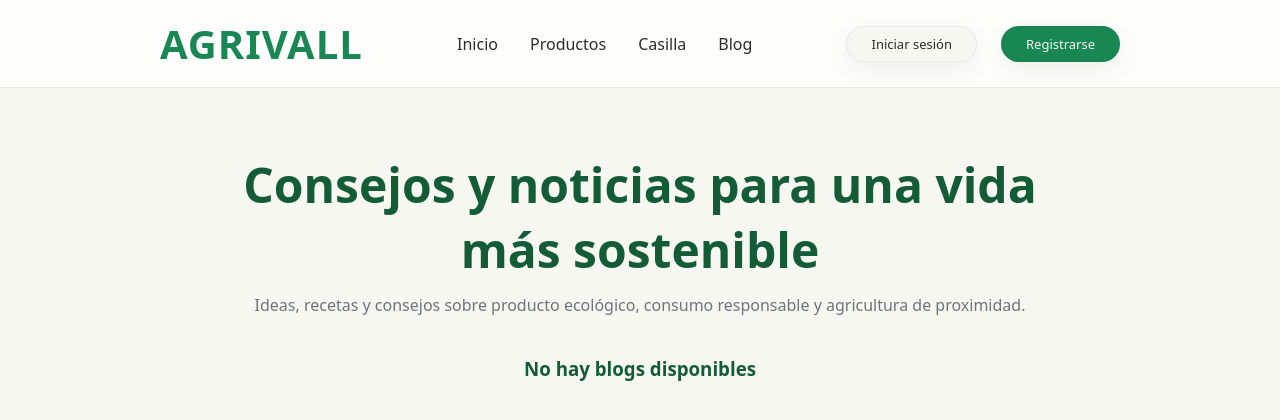
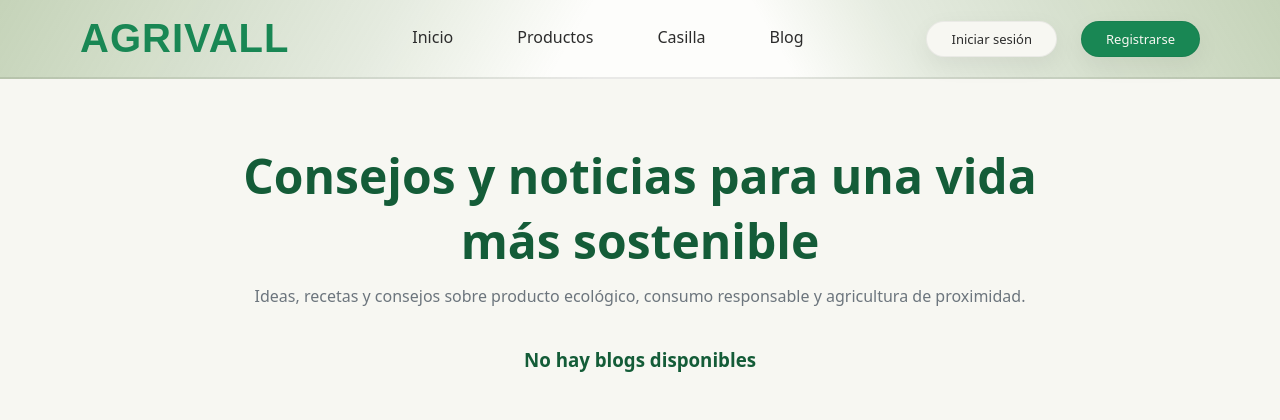
Before and after one commit to mtorpo/django-agrivall, a Django app: page /blog/ in a window 1280 px wide. Shown: the top 420 px of the page. Run offline with Django 5.2, Linux system fonts and the light colour scheme; data that the repository does not hold is empty.

Commit message:
nav degradado

```diff
--- a/agrivall/static/css/nav.css
+++ b/agrivall/static/css/nav.css
@@ -10,11 +10,24 @@ header {
     align-items: center;
     justify-content: space-between;
     background: #fdfdfb;
-    border-bottom: 1px solid rgba(0,0,0,.08);
-    padding: 1rem 10rem;
+    border-bottom: 2px solid rgba(0,0,0,.08);
+    padding: 1rem 5rem;
+    /* degradado en las esquinas a verde */
+    background:
+        linear-gradient(
+            120deg,
+            rgba(92, 133, 63, 0.35) 0%,
+            rgba(92, 133, 63, 0.15) 30%,
+            transparent 45%
+        ),
+        linear-gradient(
+            -120deg,
+            rgba(92, 133, 63, 0.35) 0%,
+            rgba(92, 133, 63, 0.15) 30%,
+            transparent 40%
+        ),
+        #fdfdfb;
 }
-
-
 /* BOTONES */
 
 .nav-button {
@@ -61,12 +74,19 @@ header {
 }
 
 /* LOGO */
+@import url('https://fonts.googleapis.com/css2?family=Fjalla+One&family=Montserrat:ital,wght@0,100..900;1,100..900&display=swap');
+
 .nav-logo {
     color: var(--primary);
     font-size: 2.5rem;
     font-weight: 700;
     letter-spacing: 1px;
     margin-right: 2rem;
+
+    font-family: "Montserrat", sans-serif;
+    font-optical-sizing: auto;
+    font-weight: 600;
+    font-style: normal;
 }
 
 /* PADRE NAVEGADOR */
@@ -87,8 +107,44 @@ header {
     justify-content: center;
     align-items: center;
     list-style: none;
-    gap: 2rem;
+    gap: 4rem;
 }
+
+
+/* TEST TRANSITION NAV */
+.nav-link a {
+    position: relative;
+    text-decoration: none;
+    color: inherit;
+    font-weight: 500;
+    padding-bottom: .25rem;
+    transition: color .3s ease;
+}
+
+.nav-link a::after {
+    content: "";
+    position: absolute;
+    left: 50%;
+    bottom: 0;
+
+    width: 0;
+    height: 3px;
+
+    background: var(--primary);
+
+    transform: translateX(-50%);
+    transition: width .3s ease;
+}
+
+.nav-link a:hover {
+    color: var(--primary-dark);
+}
+
+.nav-link a:hover::after,
+.nav-active::after {
+    width: 100%;
+}
+/* END TRANSITION NAV */
 
 /* Alineamos los li */
 .nav-list li {
@@ -148,7 +204,7 @@ header {
     font-style: italic;
 }
 
-@media screen and (max-width: 550px) {
+@media screen and (max-width: 1060px) {
 
     header {
         padding-left: 3rem;
```
